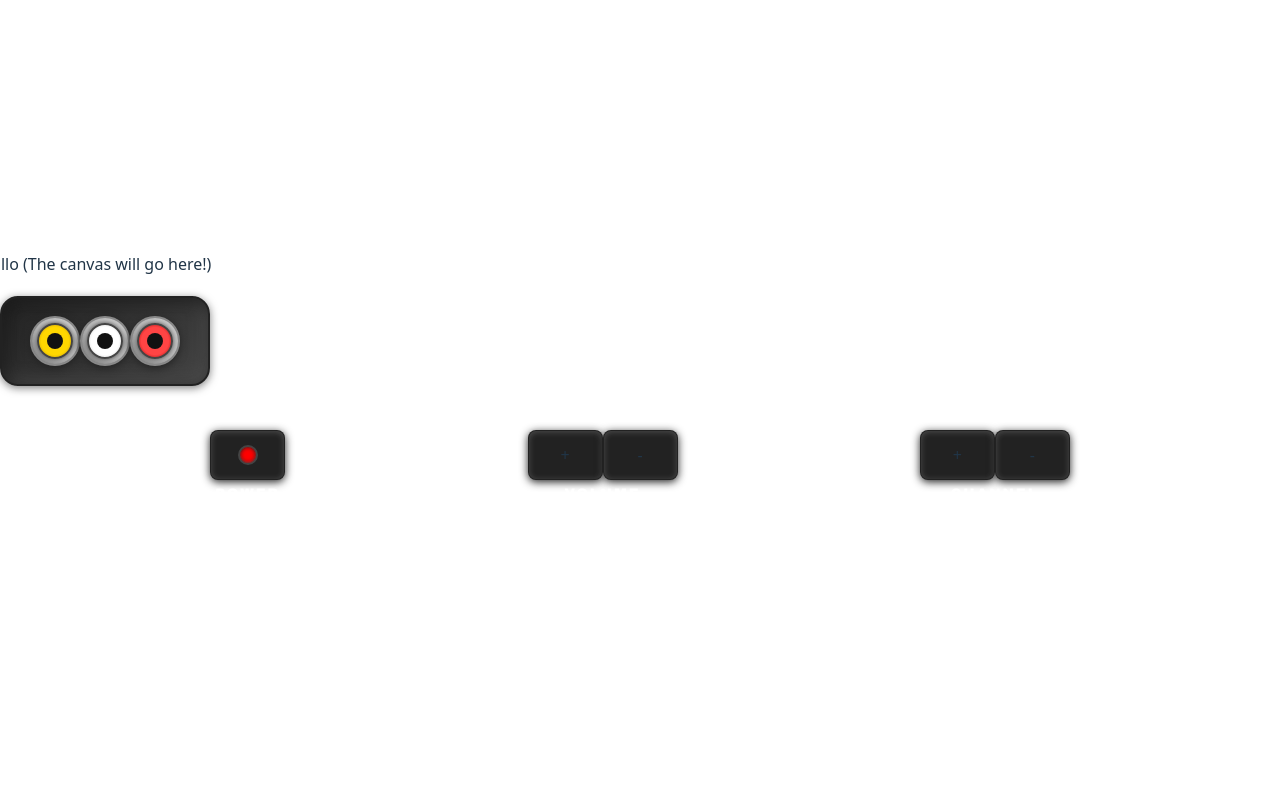
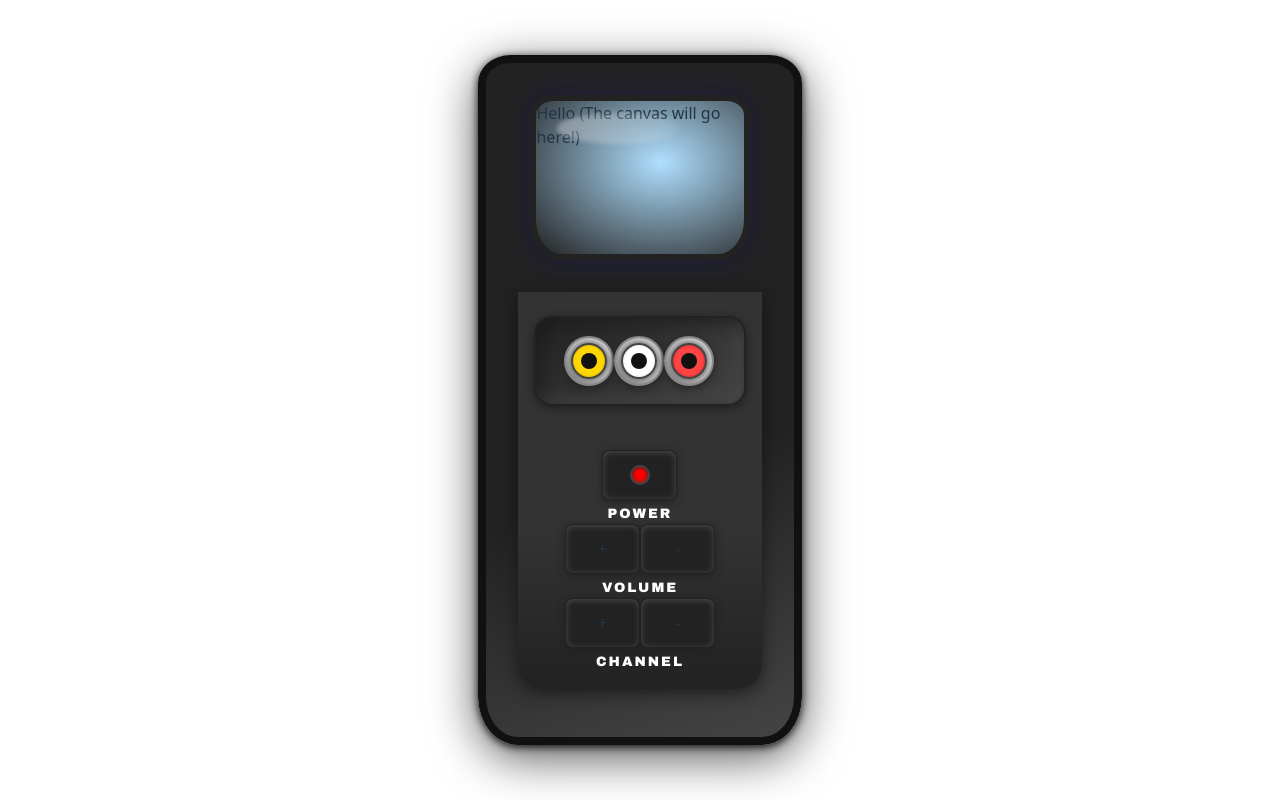
Before and after one commit to Greentaylor27/swDOOM, a React (Vite) app: page / in a window 1280 px wide. Built offline with nearby package versions, Linux system fonts and the light colour scheme.

Commit message:
More styling updates.
Have spent all day doing this. Need to spend a bit more time on it tomorrow to finish up the site look and placement of all the elements.

```diff
--- a/Components/Screen.tsx
+++ b/Components/Screen.tsx
@@ -1,7 +1,7 @@
 export default function Screen() {
   {/* the canvas will go here */}
   return (
-    <div>
+    <div className="screen">
       Hello (The canvas will go here!)
     </div>
   )
--- a/src/App.css
+++ b/src/App.css
@@ -9,14 +9,13 @@ body {
 }
 
 .TVControlDeck {
-  display: flex;
-  flex-direction: column;
-  align-items: center;
-  justify-content: center;
+  background: linear-gradient(180deg, #333 60%, #222 100%);
+  border-radius: 0 0 24px 24px;
+  box-shadow: 0 4px 16px #111A;
   width: 100%;
-  height: 100%;
-  border-radius: 20px;
-  padding: 20px;
+  padding: 24px 16px 16px 16px;
+  margin-top: 0;
+  align-items: stretch;
 }
 
 .plugs {
@@ -164,12 +163,47 @@ body {
 }
 
 .buttonGroup {
-  width: 100vw;
-  max-width: 100vw;
-  display: flex;
-  flex-direction: row;
+  width: 100%;
+  max-width: 100%;
   justify-content: space-evenly;
-  align-items: center;
-  padding: 24px 0;
+  padding: 24px 0 0 0;
   gap: 32px;
 }
+
+.television {
+  background: linear-gradient(160deg, #222 60%, #444 100%);
+  border: 8px solid #111;
+  border-radius: 32px 32px 40px 40px / 28px 28px 48px 48px;
+  box-shadow: 0 12px 48px #000a, 0 2px 8px #222;
+  padding: 32px 32px 48px 32px;
+  max-width: 100%;
+  margin: 40px auto;
+  display: flex;
+  flex-direction: column;
+  align-items: center;
+}
+
+.screen {
+  width: 90%;
+  aspect-ratio: 4/3;
+  background: radial-gradient(ellipse at 60% 40%, #B0E0FF 0%, #222 100%);
+  border: 6px solid #222;
+  border-radius: 24px 24px 32px 32px / 20px 20px 40px 40px;
+  box-shadow: 0 0 32px #00F2, 0 2px 8px #222;
+  margin-bottom: 32px;
+  position: relative;
+  overflow: hidden;
+}
+
+.screen::after {
+  content: '';
+  position: absolute;
+  top: 8%;
+  left: 10%;
+  width: 60%;
+  height: 20%;
+  background: linear-gradient(120deg, #FFF5 0%, #FFF2 80%, transparent 100%);
+  border-radius: 50%;
+  pointer-events: none;
+  filter: blur(2px);
+}
```
